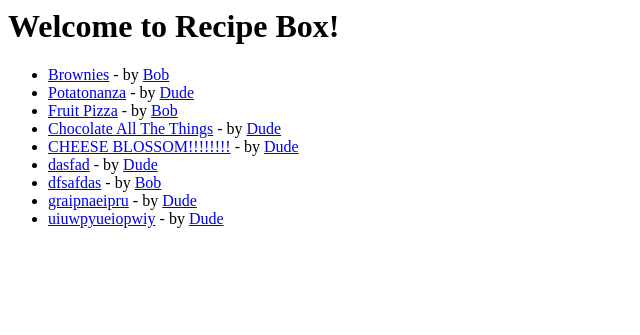
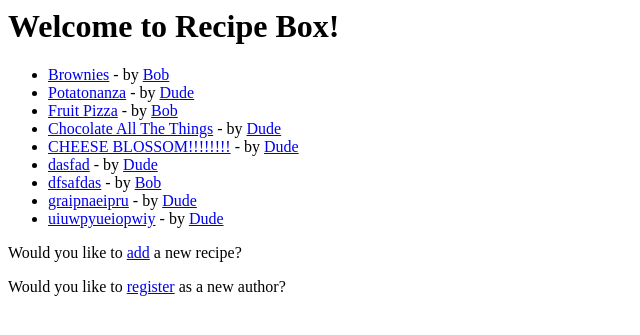
Before and after one commit to CoderJoe82/recipeform, a Django app: page / in a window 1280 px wide. Shown: the top 335 px of the page, without its empty margins (0-640 px from the left). Run offline with Django 3.2, Linux system fonts and the light colour scheme; data comes from the database, SQL or seed files in the repository; both versions use the stored data as it was after the commit.

Commit message:
fixed issue

```diff
--- a/homepage/views.py
+++ b/homepage/views.py
@@ -1,5 +1,5 @@
-from django.shortcuts import render
-
+from django.shortcuts import render, HttpResponseRedirect, reverse
+from homepage.forms import AddRecipe, AuthorForm
 from homepage.models import Recipe, Author
 
 # Create your views here.
@@ -17,6 +17,29 @@ def recipe_list(request, id):
     items = Recipe.objects.all().filter(author_id=id)
     return render(request, "recipe_list.html", {'recipes': items, "authors": authors})
 
+def recipe_form(request):
+    if request.method == "POST":
+        form = AddRecipe(request.POST)
+        if form.is_valid():
+            data = form.cleaned_data
+            Recipe.objects.create(
+                title = data.get('title'),
+                body = data.get('body'),
+                author = data.get('author')
+            )
+            return HttpResponseRedirect(reverse("homepage"))
+    form = AddRecipe()
+    return render(request, "recipe_and_author_forms.html", {"form": form})
+
+def author_form(request):
+    if request.method == "POST":
+        form = AuthorForm(request.POST)
+        form.save()
+        return HttpResponseRedirect(reverse("homepage"))
+
+    form = AuthorForm()
+    return render(request, "recipe_and_author_forms.html", {'form': form})
+
 """
 localhost:8000/
 localhost:8000/post/3
--- a/recipebox/urls.py
+++ b/recipebox/urls.py
@@ -15,13 +15,13 @@ Including another URLconf
 """
 from django.contrib import admin
 from django.urls import path
-from homepage.views import index, post_detail, recipe_list
-
-"""localhost:8000/post/3"""
+from homepage.views import index, post_detail, recipe_list, recipe_form, author_form
 
 urlpatterns = [
-    path('', index),
+    path('', index, name = "homepage"),
     path('recipe/<int:post_id>/', post_detail),
+    path('newrecipe/', recipe_form, name = "newrecipe"),
+    path('newauthor/', author_form, name = 'newauthor'),
     path("author/<int:id>", recipe_list),
     path('admin/', admin.site.urls),
 ]
--- a/templates/index.html
+++ b/templates/index.html
@@ -7,4 +7,6 @@
             </li>
         {% endfor %}
     </ul>
+    <p>Would you like to <a href = "/newrecipe/">add</a> a new recipe?</p>
+    <p>Would you like to <a href = "/newauthor/">register</a> as a new author?</p>
 </div>
--- /dev/null
+++ b/templates/recipe_and_author_forms.html
@@ -0,0 +1,5 @@
+<form action = "" method = "POST">
+    {% csrf_token %}
+    {{ form.as_p }}
+    <input type = "submit" value = "Submit">
+</form>
```
Also changed, not shown: homepage/forms.py (added, +12 -0 lines), db.sqlite3.
